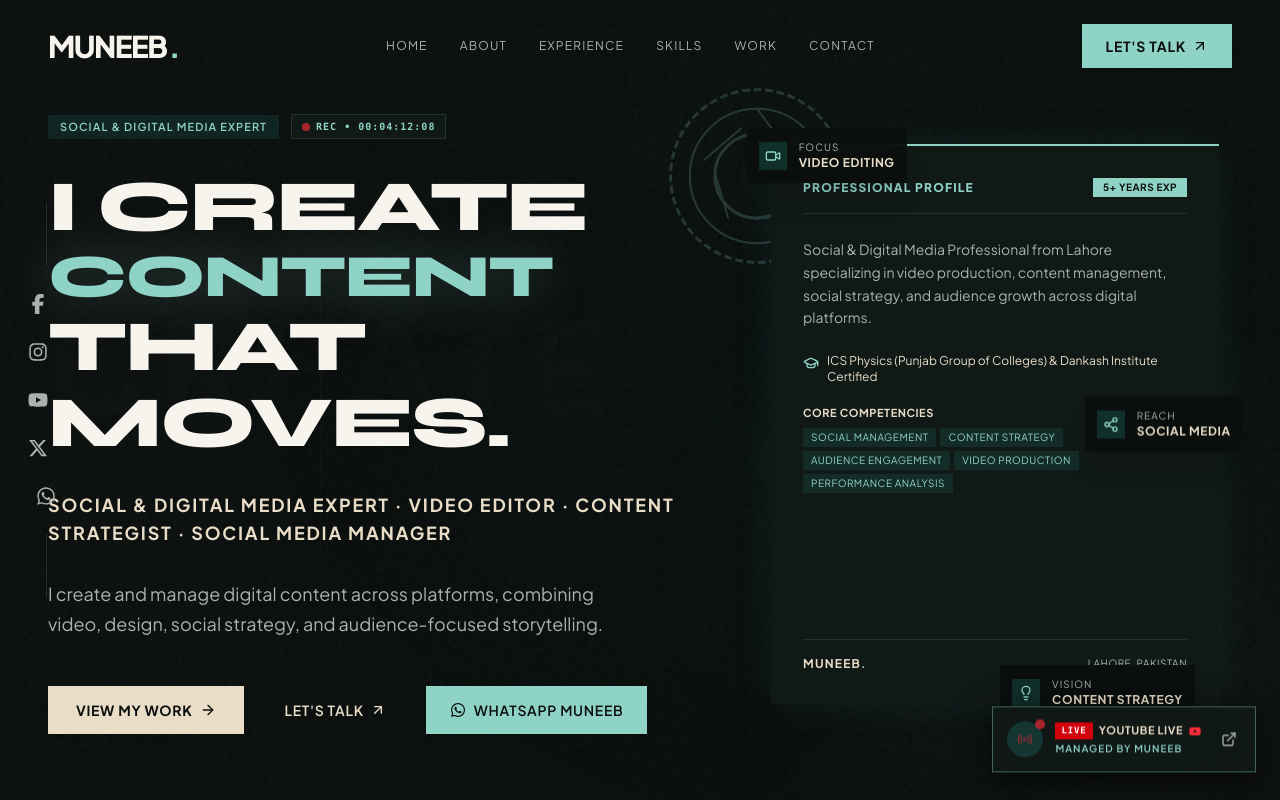
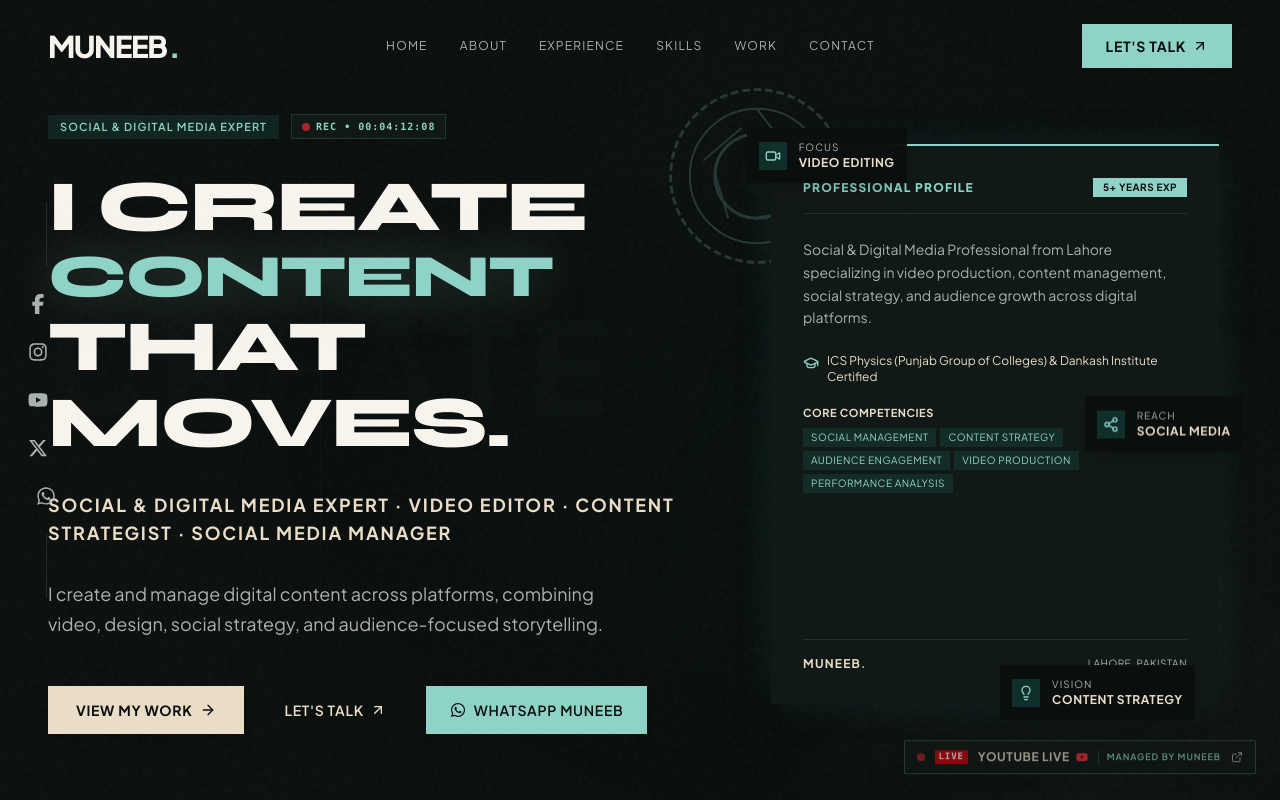
Before and after one commit to MeNabeel/Muneeeb, a Next.js app: page / in a window 1280 px wide. Shown: the top 800 px of the page. Built offline with nearby package versions, Linux system fonts and the light colour scheme.

Commit message:
feat: remove video timestamps, render prominent Eye view count badges, scope logo hover, and refine Live Telecast button

```diff
--- a/src/components/portfolio/channel-marquee.tsx
+++ b/src/components/portfolio/channel-marquee.tsx
@@ -26,17 +26,18 @@ export function ChannelMarquee() {
           {repeatedLogos1.map((item, idx) => (
             <div
               key={`logo1-${item.name}-${idx}`}
-              className="flex items-center space-x-4 px-6 shrink-0 group cursor-pointer"
+              className="flex items-center space-x-4 px-6 shrink-0 cursor-pointer"
             >
-              <div className="relative h-12 w-28 sm:h-14 sm:w-36 flex items-center justify-center transition-all duration-300 transform group-hover:scale-110">
+              {/* Scoped Hover: Only the individually hovered logo scales and glows; others remain in normal state */}
+              <div className="relative h-12 w-28 sm:h-14 sm:w-36 flex items-center justify-center transition-all duration-300 transform hover:scale-110 hover:-translate-y-0.5 hover:drop-shadow-[0_0_16px_rgba(143,211,199,0.35)]">
                 <Image
                   src={item.logo}
                   alt={item.name}
                   fill
-                  className="object-contain drop-shadow-[0_0_12px_rgba(143,211,199,0.2)]"
+                  className="object-contain pointer-events-none drop-shadow-[0_0_12px_rgba(143,211,199,0.2)]"
                 />
               </div>
-              <span className="text-xs font-bold uppercase tracking-wider text-[#F7F4ED] transition-colors hidden sm:inline-block">
+              <span className="text-xs font-bold uppercase tracking-wider text-[#F7F4ED] hidden sm:inline-block">
                 {item.name}
               </span>
             </div>
@@ -50,17 +51,18 @@ export function ChannelMarquee() {
           {repeatedLogos2.map((item, idx) => (
             <div
               key={`logo2-${item.name}-${idx}`}
-              className="flex items-center space-x-4 px-6 shrink-0 group cursor-pointer"
+              className="flex items-center space-x-4 px-6 shrink-0 cursor-pointer"
             >
-              <div className="relative h-12 w-28 sm:h-14 sm:w-36 flex items-center justify-center transition-all duration-300 transform group-hover:scale-110">
+              {/* Scoped Hover: Only the individually hovered logo scales and glows; others remain in normal state */}
+              <div className="relative h-12 w-28 sm:h-14 sm:w-36 flex items-center justify-center transition-all duration-300 transform hover:scale-110 hover:-translate-y-0.5 hover:drop-shadow-[0_0_16px_rgba(143,211,199,0.35)]">
                 <Image
                   src={item.logo}
                   alt={item.name}
                   fill
-                  className="object-contain drop-shadow-[0_0_12px_rgba(143,211,199,0.2)]"
+                  className="object-contain pointer-events-none drop-shadow-[0_0_12px_rgba(143,211,199,0.2)]"
                 />
               </div>
-              <span className="text-xs font-bold uppercase tracking-wider text-[#F7F4ED] transition-colors hidden sm:inline-block">
+              <span className="text-xs font-bold uppercase tracking-wider text-[#F7F4ED] hidden sm:inline-block">
                 {item.name}
               </span>
             </div>
--- a/src/components/portfolio/live-broadcast.tsx
+++ b/src/components/portfolio/live-broadcast.tsx
@@ -11,9 +11,9 @@ export function LiveBroadcast() {
   return (
     <motion.aside
       aria-label="YouTube Live Telecast Managed by Muneeb"
-      initial={{ opacity: 0, y: 20 }}
-      animate={{ opacity: 1, y: 0 }}
-      transition={{ duration: 0.8, delay: 0.5 }}
+      initial={{ opacity: 0, scale: 0.95 }}
+      animate={{ opacity: 1, scale: 1 }}
+      transition={{ duration: 0.6, delay: 0.5 }}
       className="fixed bottom-4 right-4 sm:bottom-6 sm:right-6 z-50 pointer-events-none"
     >
       <motion.a
@@ -21,43 +21,39 @@ export function LiveBroadcast() {
         target="_blank"
         rel="noopener noreferrer"
         aria-label="Watch YouTube Live telecast managed by Muneeb"
-        animate={{ y: [0, -6, 0] }}
+        animate={{ y: [0, -4, 0] }}
         transition={{
-          duration: 4,
+          duration: 3.5,
           repeat: Infinity,
           ease: "easeInOut",
         }}
-        className="pointer-events-auto flex items-center space-x-3 bg-[#111917]/95 backdrop-blur-md p-3 sm:p-3.5 border border-[#8FD3C7]/40 shadow-[0_10px_35px_rgba(0,0,0,0.7)] hover:border-[#8FD3C7] hover:bg-[#15201d] transition-all duration-300 group focus:outline-none focus:ring-2 focus:ring-[#8FD3C7] focus:ring-offset-2 focus:ring-offset-[#0B0F0E]"
+        className="pointer-events-auto flex items-center space-x-2 sm:space-x-2.5 bg-[#111917]/90 backdrop-blur-md px-2.5 py-1.5 sm:px-3 sm:py-2 border border-[#8FD3C7]/30 shadow-lg hover:border-[#8FD3C7]/80 hover:bg-[#15201d] opacity-65 hover:opacity-100 hover:shadow-[0_0_20px_rgba(143,211,199,0.3)] transition-all duration-300 group focus:outline-none focus:ring-1 focus:ring-[#8FD3C7] rounded-[1px] w-fit max-w-[165px] sm:max-w-none"
       >
-        {/* Pulsing Red LIVE Indicator Badge */}
+        {/* Pulsing Red LIVE Dot */}
         <div className="relative flex items-center justify-center shrink-0">
-          <div className="w-8 h-8 sm:w-9 sm:h-9 rounded-full bg-[#1F7A70]/30 text-red-500 flex items-center justify-center relative">
-            <Radio className="h-4 w-4 text-red-500 animate-pulse" />
-            <span className="absolute -top-0.5 -right-0.5 w-2.5 h-2.5 rounded-full bg-red-500 animate-rec" />
-          </div>
+          <span className="w-2 h-2 rounded-full bg-red-500 animate-rec" />
         </div>
 
-        {/* Text Details (Desktop Full Card / Mobile Compact Pill) */}
-        <div className="text-left flex flex-col justify-center pr-1">
-          <div className="flex items-center space-x-1.5">
-            <span className="px-1.5 py-0.5 bg-red-600/90 text-[8px] sm:text-[9px] font-mono font-bold tracking-widest text-white uppercase rounded-[1px]">
-              LIVE
-            </span>
-            <span className="text-[10px] sm:text-[11px] font-bold uppercase tracking-wider text-[#E9DDC8] flex items-center">
-              YouTube Live
-              <FaYoutube className="ml-1.5 h-3 w-3 text-red-500 inline" />
-            </span>
-          </div>
+        {/* LIVE Text Tag */}
+        <span className="px-1 py-0.2 bg-red-600/90 text-[8px] sm:text-[9px] font-mono font-bold tracking-widest text-white uppercase rounded-[1px] shrink-0">
+          LIVE
+        </span>
 
-          <p className="text-[9px] sm:text-[10px] uppercase tracking-widest text-[#8FD3C7] font-semibold mt-0.5">
-            Managed by Muneeb
-          </p>
+        {/* YouTube Live Label (Desktop Full / Mobile Compact Pill) */}
+        <div className="flex items-center space-x-1 shrink-0">
+          <span className="text-[10px] sm:text-xs font-bold uppercase tracking-wider text-[#E9DDC8]">
+            YouTube <span className="hidden sm:inline">Live</span>
+          </span>
+          <FaYoutube className="h-3 w-3 text-red-500 inline shrink-0 ml-0.5" />
         </div>
 
+        {/* Desktop-only Managed by Muneeb Tag */}
+        <span className="hidden sm:inline text-[9px] uppercase tracking-widest text-[#8FD3C7] font-semibold border-l border-[rgba(143,211,199,0.2)] pl-2">
+          Managed by Muneeb
+        </span>
+
         {/* External Link Arrow Icon */}
-        <div className="p-1 text-[#A9B2AE] group-hover:text-[#8FD3C7] transition-colors shrink-0">
-          <ExternalLink className="h-4 w-4 transition-transform group-hover:translate-x-0.5 group-hover:-translate-y-0.5" />
-        </div>
+        <ExternalLink className="h-3 w-3 text-[#A9B2AE] group-hover:text-[#8FD3C7] transition-colors shrink-0 hidden sm:inline" />
       </motion.a>
     </motion.aside>
   );
--- a/src/components/portfolio/project-card.tsx
+++ b/src/components/portfolio/project-card.tsx
@@ -2,7 +2,7 @@
 
 import React from "react";
 import Image from "next/image";
-import { Play, ArrowUpRight, Film, Clock, Eye } from "lucide-react";
+import { Play, ArrowUpRight, Film, Eye } from "lucide-react";
 import { Card, CardContent } from "@/components/ui/card";
 import { Badge } from "@/components/ui/badge";
 import { Project } from "@/data/portfolio";
@@ -14,14 +14,6 @@ interface ProjectCardProps {
 }
 
 export function ProjectCard({ project, onSelect }: ProjectCardProps) {
-  // Generate pseudo timecodes for video editing suite aesthetic
-  const getTimecode = (id: string) => {
-    const num = parseInt(id.replace(/\D/g, "") || "1", 10);
-    const mins = String((num * 2 + 1) % 10).padStart(2, "0");
-    const secs = String((num * 14 + 12) % 60).padStart(2, "0");
-    return `${mins}:${secs}`;
-  };
-
   return (
     <Card
       onClick={() => onSelect(project)}
@@ -56,25 +48,19 @@ export function ProjectCard({ project, onSelect }: ProjectCardProps) {
           {/* Laser Scan Line on Hover */}
           <div className="absolute inset-0 bg-gradient-to-b from-transparent via-[#8FD3C7]/20 to-transparent opacity-0 group-hover:opacity-100 group-hover:animate-scanline pointer-events-none" />
 
-          {/* Badges: Category (Top-Left) & Views / Duration (Top-Right) */}
+          {/* Top Badges: Category (Left) & Prominent Media Stat View Count (Right) */}
           <div className="absolute top-2.5 sm:top-3 left-2.5 sm:left-3 right-2.5 sm:right-3 flex items-center justify-between z-20">
             <Badge variant="mint" className="text-[9px] sm:text-[10px] uppercase font-bold tracking-wider border-none px-2 py-0.5">
               {project.category}
             </Badge>
 
-            <div className="flex items-center space-x-2">
-              {project.views && (
-                <div className="flex items-center space-x-1 px-1.5 sm:px-2 py-0.5 bg-[#0B0F0E]/90 backdrop-blur-md text-[9px] sm:text-[10px] font-mono text-[#E9DDC8] border border-[rgba(233,221,200,0.3)] shadow-lg font-bold">
-                  <Eye className="h-3 w-3 text-[#8FD3C7]" />
-                  <span>{project.views}</span>
-                </div>
-              )}
-
-              <div className="hidden sm:flex items-center space-x-1 px-1.5 sm:px-2 py-0.5 bg-[#0B0F0E]/80 backdrop-blur-md text-[9px] sm:text-[10px] font-mono text-[#8FD3C7] border border-[rgba(143,211,199,0.2)]">
-                <Clock className="h-3 w-3" />
-                <span>{getTimecode(project.id)}</span>
+            {/* Prominent View-Count Stat Badge (No Timestamps) */}
+            {project.views && (
+              <div className="flex items-center space-x-1.5 px-2 sm:px-2.5 py-1 bg-[#0B0F0E]/90 backdrop-blur-md text-xs font-mono font-bold tracking-wider text-[#8FD3C7] border border-[#8FD3C7]/40 shadow-[0_0_15px_rgba(143,211,199,0.25)] rounded-[1px] group-hover:scale-105 group-hover:border-[#8FD3C7] group-hover:shadow-[0_0_20px_rgba(143,211,199,0.35)] transition-all duration-300">
+                <Eye className="h-3.5 w-3.5 text-[#8FD3C7] animate-pulse" />
+                <span>{project.views}</span>
               </div>
-            </div>
+            )}
           </div>
 
           {/* Hover Play Icon Badge */}
--- a/src/components/portfolio/trust-strip.tsx
+++ b/src/components/portfolio/trust-strip.tsx
@@ -23,14 +23,14 @@ export function TrustStrip() {
             {trustOrganizations.map((org, index) => (
               <motion.div
                 key={org.name}
-                className="p-5 bg-[#111917] shadow-lg hover:shadow-2xl hover:bg-[#15201d] border-none transition-all duration-300 group flex flex-col justify-between rounded-none"
+                className="p-5 bg-[#111917] shadow-lg hover:shadow-[0_10px_30px_rgba(143,211,199,0.15)] hover:bg-[#15201d] border border-transparent hover:border-[#8FD3C7]/40 transition-all duration-300 transform hover:scale-105 hover:-translate-y-1 flex flex-col justify-between rounded-none cursor-pointer"
                 initial={{ opacity: 0, y: 15 }}
                 whileInView={{ opacity: 1, y: 0 }}
                 viewport={{ once: true }}
                 transition={{ duration: 0.5, delay: index * 0.1 }}
               >
                 {/* Logo Image: Always preserves original colors, zero grayscale/invert filters */}
-                <div className="relative h-12 w-28 mb-3 transition-transform duration-300 group-hover:scale-105">
+                <div className="relative h-12 w-28 mb-3 transition-transform duration-300">
                   <Image
                     src={org.logo}
                     alt={org.name}
@@ -39,7 +39,7 @@ export function TrustStrip() {
                   />
                 </div>
                 <div>
-                  {/* Scoped Title Text: Always stays crisp white #F7F4ED without hover color shift */}
+                  {/* Scoped Title Text: Crisp white #F7F4ED */}
                   <p className="text-sm font-black uppercase tracking-wider text-[#F7F4ED] transition-none">
                     {org.name}
                   </p>
```
